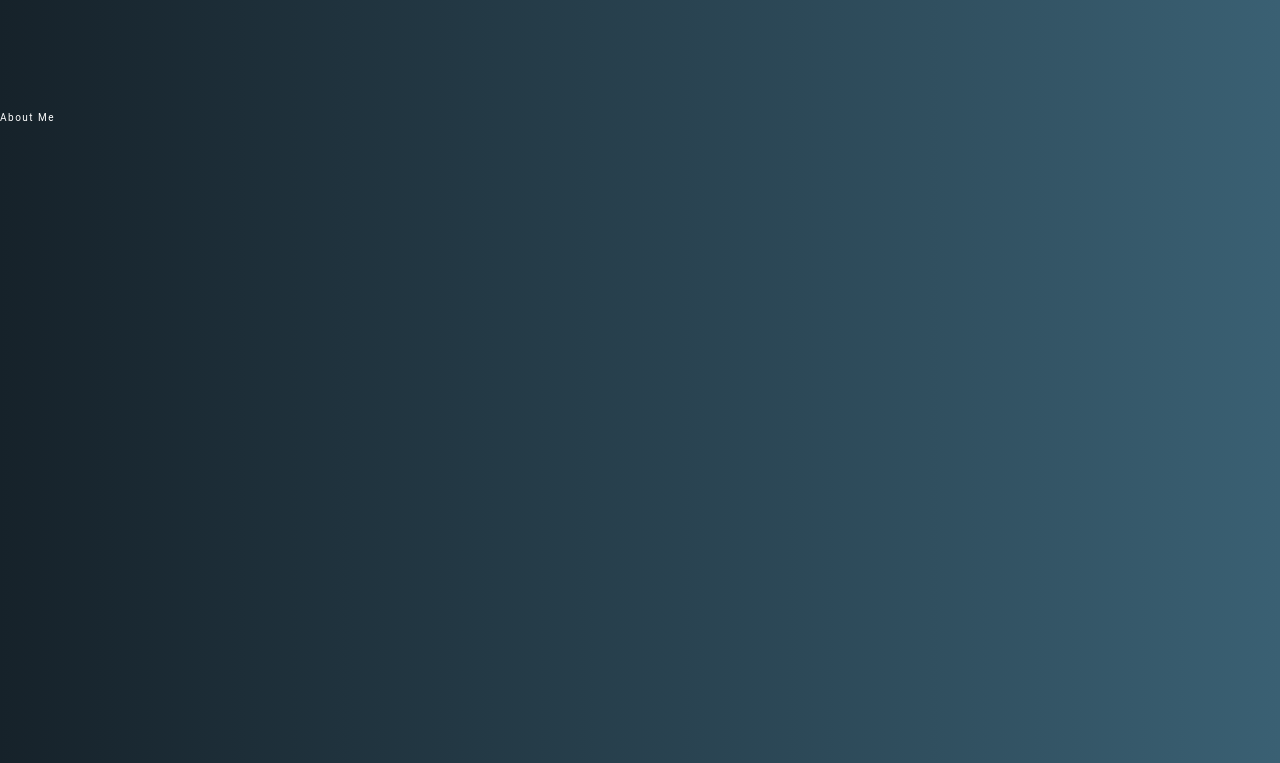
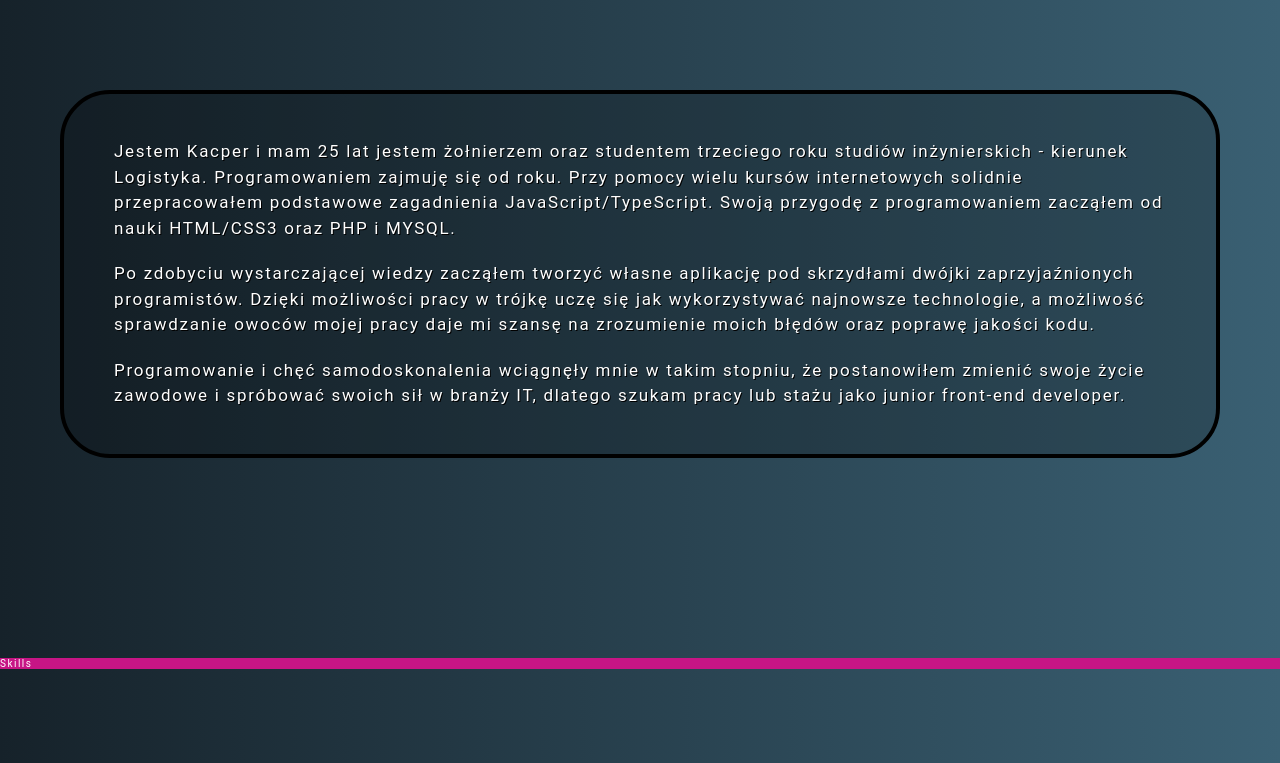
Before and after one commit to Kacper-Arendt/kacper-koduje, a React (Create React App) app: page / in a window 1280 px wide. Shown: the part 697-1460 px from the top of the page. Built offline with nearby package versions, Linux system fonts and the light colour scheme.

Commit message:
feat add section about me

```diff
--- a/src/App.tsx
+++ b/src/App.tsx
@@ -28,11 +28,13 @@ const GlobalStyles = createGlobalStyle`
 `
 const Grid = styled.div`
   display: grid;
-  grid-template-rows: repeat(5, 95vh) 8rem;
+  grid-template-rows: repeat(5, min-content) 8rem;
   grid-template-columns:
           [start] minmax(6rem, 1fr)
-          [center-start] repeat(4, [col-start] minmax(min-content, 14rem) [col-end])
+          [center-start] repeat(6, [col-start] minmax(min-content, 20rem) [col-end]) [ center-end ]
           minmax(6rem, 1fr)[end];
+
+  grid-gap: 20rem 0;
 `
 
 export function App() {
--- a/src/components/AboutMe.tsx
+++ b/src/components/AboutMe.tsx
@@ -1,13 +1,52 @@
 import styled from "styled-components";
 
 const Div = styled.div`
-  grid-column: start / end;
+  grid-column: center-start / center-end;
+  display: flex;
+  flex-direction: column;
+  background-color: rgba(0, 0, 0, .2);
+  border: .4rem solid black;
+  border-radius: 5rem;
+  align-items: center;
+
+  p {
+    :first-child {
+      margin-top: 4rem;
+    }
+
+    :last-of-type {
+      margin-bottom: 4rem;
+    }
+
+    margin: .5rem 4rem;
+    padding: .5rem 1rem;
+    font-size: 1.7rem;
+    line-height: 1.5;
+    letter-spacing: 1.7px;
+    text-shadow: 1px 1px black;
+  }
 `
 
 export const AboutMe = () => {
     return (
         <Div id='aboutMe'>
-            About Me
+            <p>
+                Jestem Kacper i mam 25 lat jestem żołnierzem oraz studentem trzeciego roku studiów inżynierskich -
+                kierunek Logistyka. Programowaniem zajmuję się od roku. Przy pomocy wielu kursów internetowych solidnie
+                przepracowałem podstawowe zagadnienia JavaScript/TypeScript. Swoją przygodę z programowaniem zacząłem od
+                nauki HTML/CSS3 oraz PHP i MYSQL.
+            </p>
+            <p>
+                Po zdobyciu wystarczającej wiedzy zacząłem tworzyć własne aplikację pod skrzydłami dwójki
+                zaprzyjaźnionych programistów. Dzięki możliwości pracy w trójkę uczę się jak wykorzystywać najnowsze
+                technologie, a możliwość sprawdzanie owoców mojej pracy daje mi szansę na zrozumienie moich błędów oraz
+                poprawę jakości kodu.
+            </p>
+            <p>
+                Programowanie i chęć samodoskonalenia wciągnęły mnie w takim stopniu, że postanowiłem zmienić swoje
+                życie zawodowe i spróbować swoich sił w branży IT, dlatego szukam pracy lub stażu jako junior front-end
+                developer.
+            </p>
         </Div>
     )
 }
```
Also changed, not shown: src/images/me.jpg (added).
